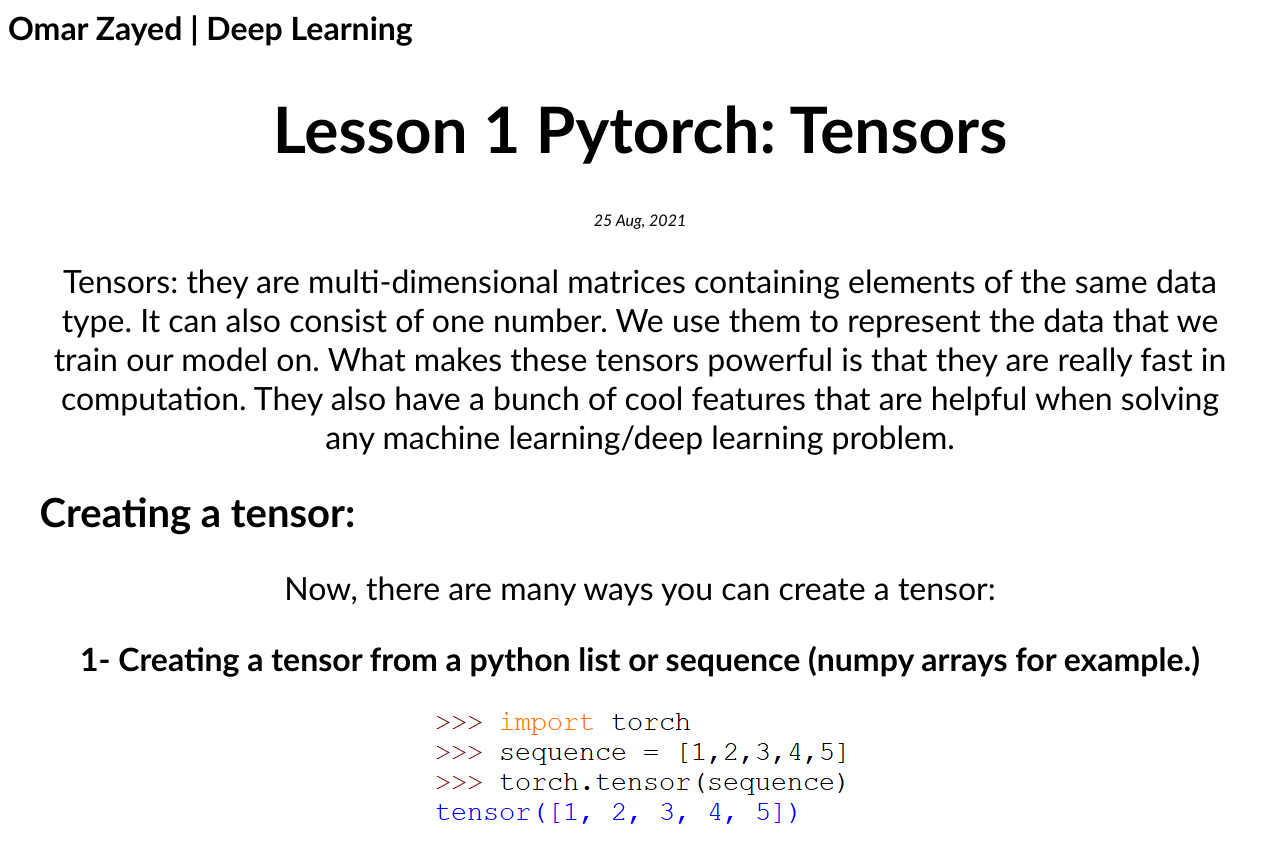
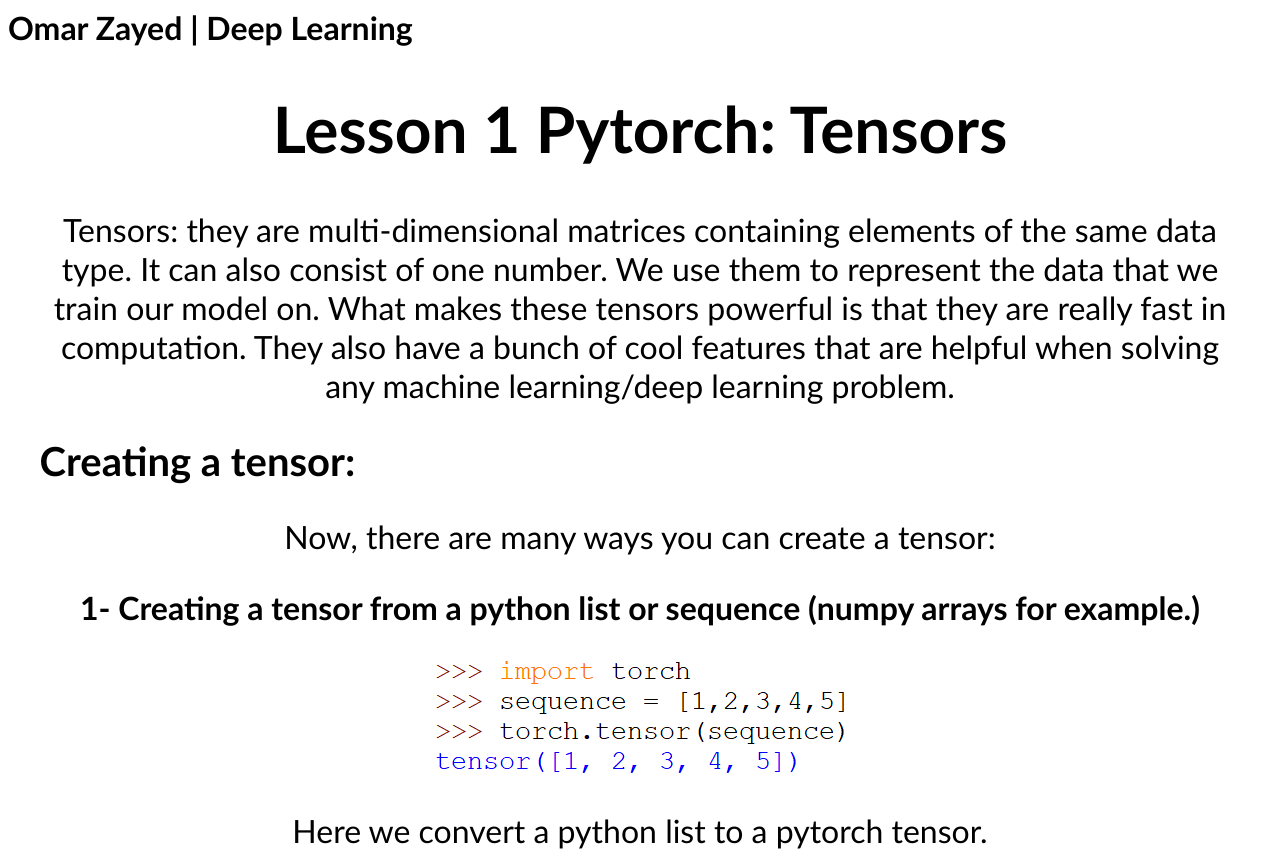
Before and after one commit to kukuquack/home, a plain HTML site: page lesson1pytorch.html in a window 1280 px wide. Shown: the top 853 px of the page. Drawn offline with Linux system fonts and the light colour scheme.

Commit message:
Update lesson1pytorch.html

```diff
--- a/lesson1pytorch.html
+++ b/lesson1pytorch.html
@@ -29,7 +29,7 @@
 <body>
     <h1><a href="https://kukuquack.github.io/home/" style="text-decoration: none; color: black;">Omar Zayed | Deep Learning</a></h1>
     <h1 id="title">Lesson 1 Pytorch: Tensors</h1>
-    <em><p style="text-align: center;">25 Aug, 2021</p></em>
+    <!-- <em><p style="text-align: center;">25 Aug, 2021</p></em> -->
     <div id="text">
         <p>Tensors: they are multi-dimensional matrices containing elements of the same data type. It can also consist of one number. We use them to represent the data that we train our model on. What makes these tensors powerful is that they are really fast in computation. They also have a bunch of cool features that are helpful when solving any machine learning/deep learning problem.</p>
         <h1 class="sub">Creating a tensor:</h1>
```
